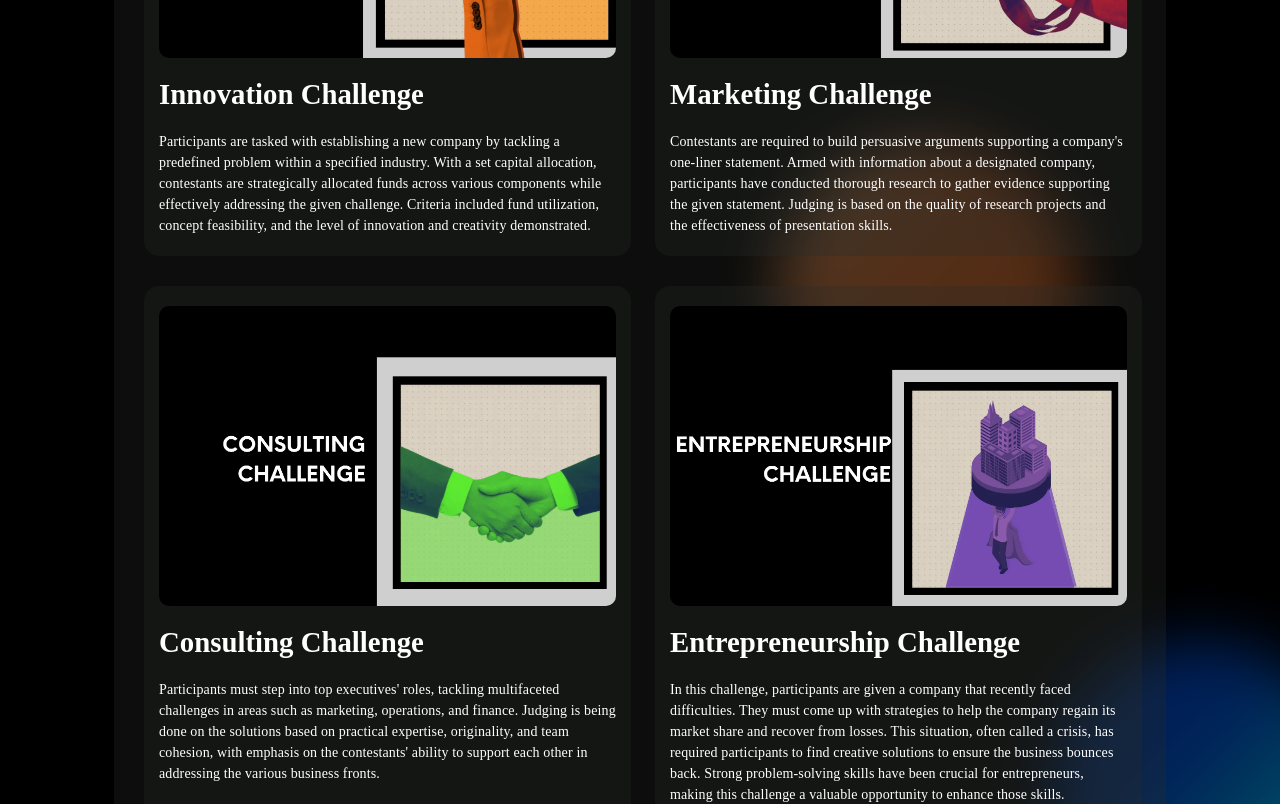
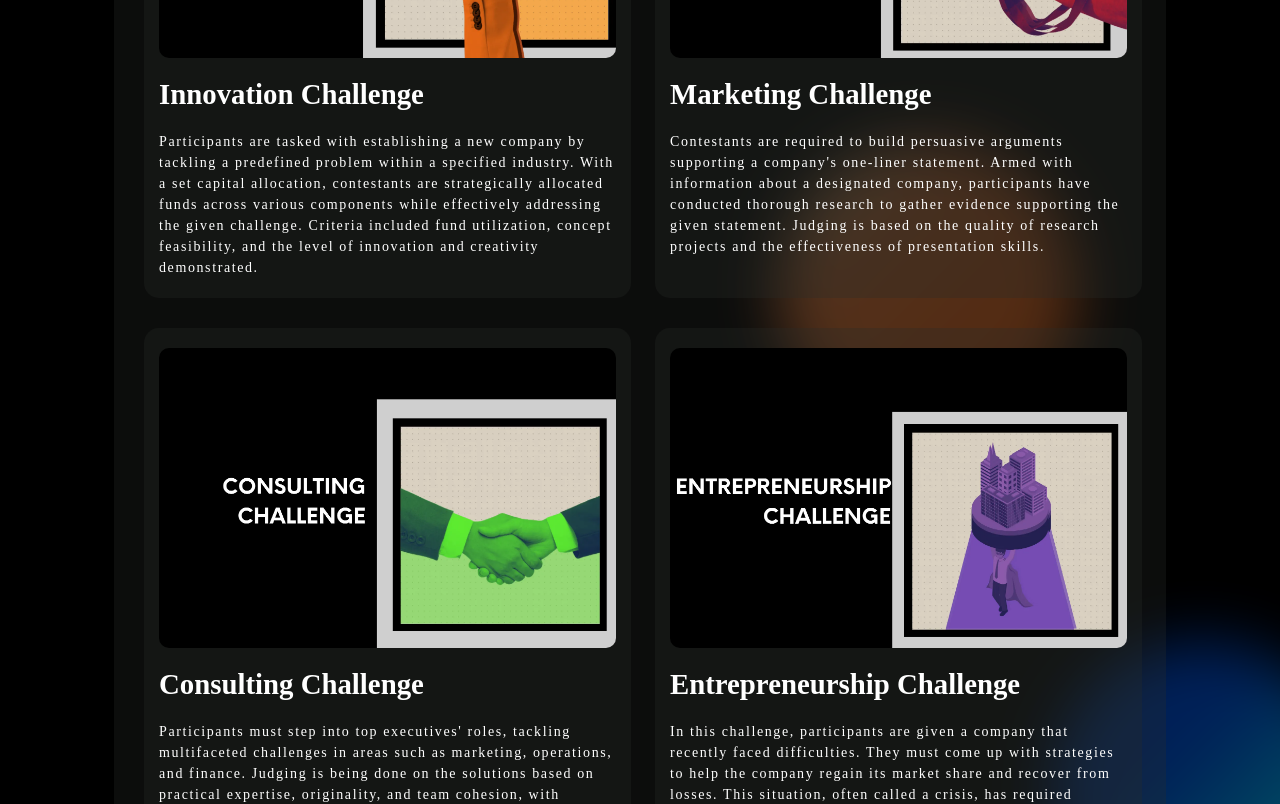
Before and after one commit to IEC-NMIMS/iec-nmims.github.io, a React (Vite) app: page /inceptio in a window 1280 px wide. Shown: the part 860-1664 px from the top of the page. Built offline with nearby package versions, Linux system fonts and the light colour scheme; a web font is replaced by a local one.

Commit message:
made changes in the inceptio , navbar and events sections

```diff
--- a/src/Components/Inceptio/Inceptio.tsx
+++ b/src/Components/Inceptio/Inceptio.tsx
@@ -111,6 +111,7 @@ const Inceptio = () => {
   const DataCardDescription = styled(Typography)({
     fontFamily: "ITCAvantGardeGothicStd",
     fontSize: isMobile && window.innerWidth < 1024 ? "0.4rem" : "0.875rem",
+    letterSpacing: isMobile && window.innerWidth < 1024 ? "0.05rem" : "0.1rem",
     zIndex: "1",
   });
 
```
